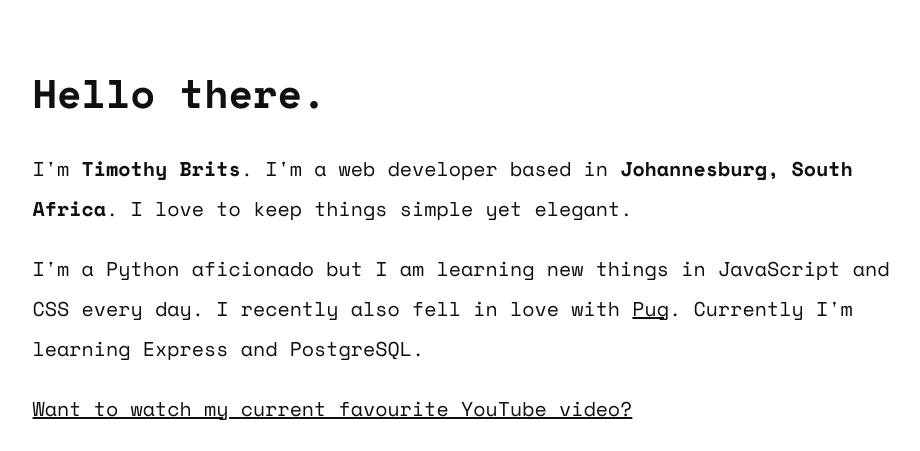
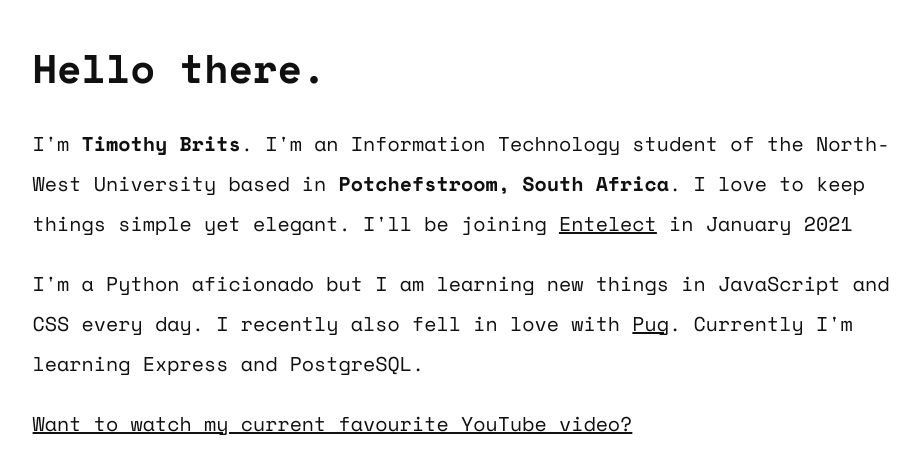
Before and after one commit to TimothyBrits/netlify-personal-site, a plain HTML site: page index.html in a window 1280 px wide. Shown: the top 451 px of the page, without its empty margins (165-1085 px from the left). Drawn offline with nearby package versions, Linux system fonts and the light colour scheme.

Commit message:
Updated bio

```diff
--- a/index.html
+++ b/index.html
@@ -17,8 +17,8 @@
     </script>
     <div class="main">
         <h1>Hello there.</h1>
-        <p>I'm <strong>Timothy Brits</strong>. I'm a web developer based in <strong>Johannesburg, South Africa</strong>.
-            I love to keep things simple yet elegant.</p>
+        <p>I'm <strong>Timothy Brits</strong>. I'm an Information Technology student of the North-West University based in <strong>Potchefstroom, South Africa</strong>.
+            I love to keep things simple yet elegant. I'll be joining <a id="text-link" href="https://www.entelect.co.za/" target="_blank">Entelect</a> in January 2021</p>
         <p>I'm a Python aficionado but I am learning new things in JavaScript and CSS every day. I recently also fell in
             love with <a id="text-link" href="https://pugjs.org/" target="_blank">Pug</a>. Currently I'm learning
             Express and PostgreSQL.</p>
--- a/styles/main.css
+++ b/styles/main.css
@@ -2,6 +2,7 @@
 
 body {
     background-color: #ffffff;
+    overflow: hide;
 }
 
 h1 {
@@ -27,10 +28,10 @@ p {
 }
 
 .main {
-    margin-top: 5%;
+    margin-top: 3%;
     margin-left: auto;
     margin-right: auto;
-    margin-bottom: 5%;
+    margin-bottom: 3%;
     width: 70%;
 }
 
```
